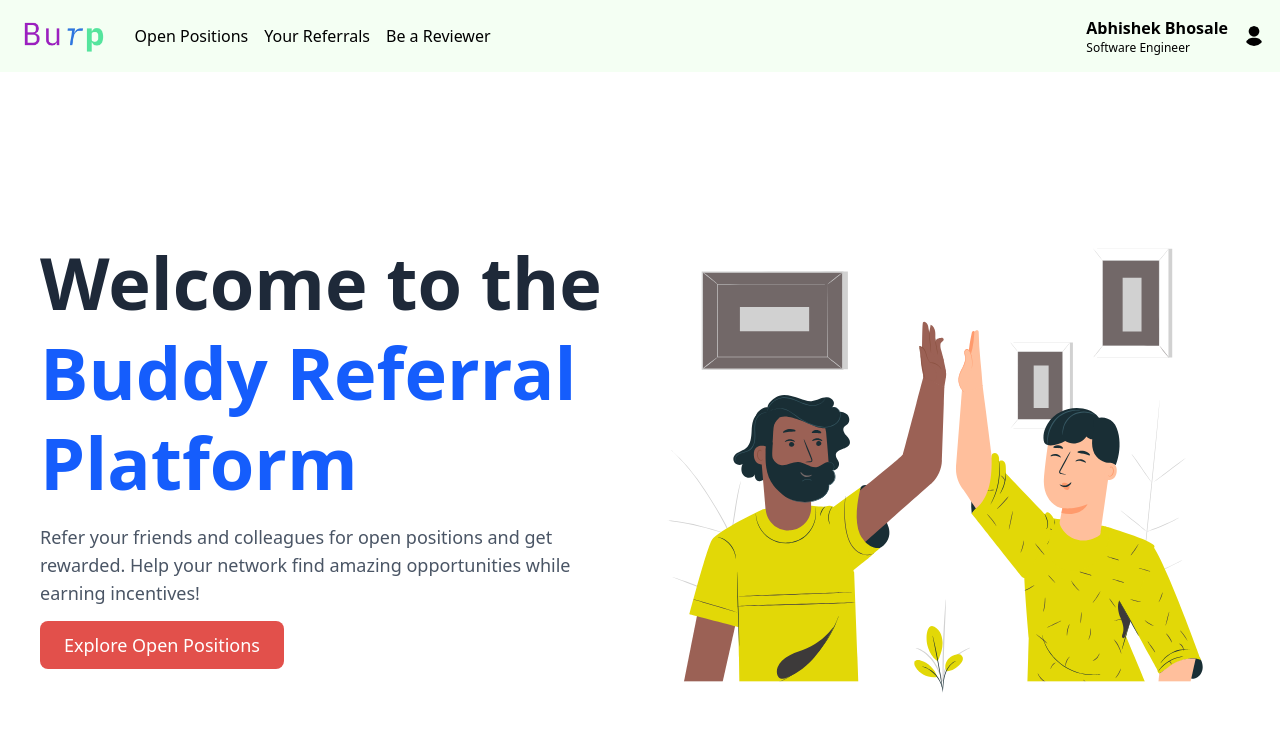
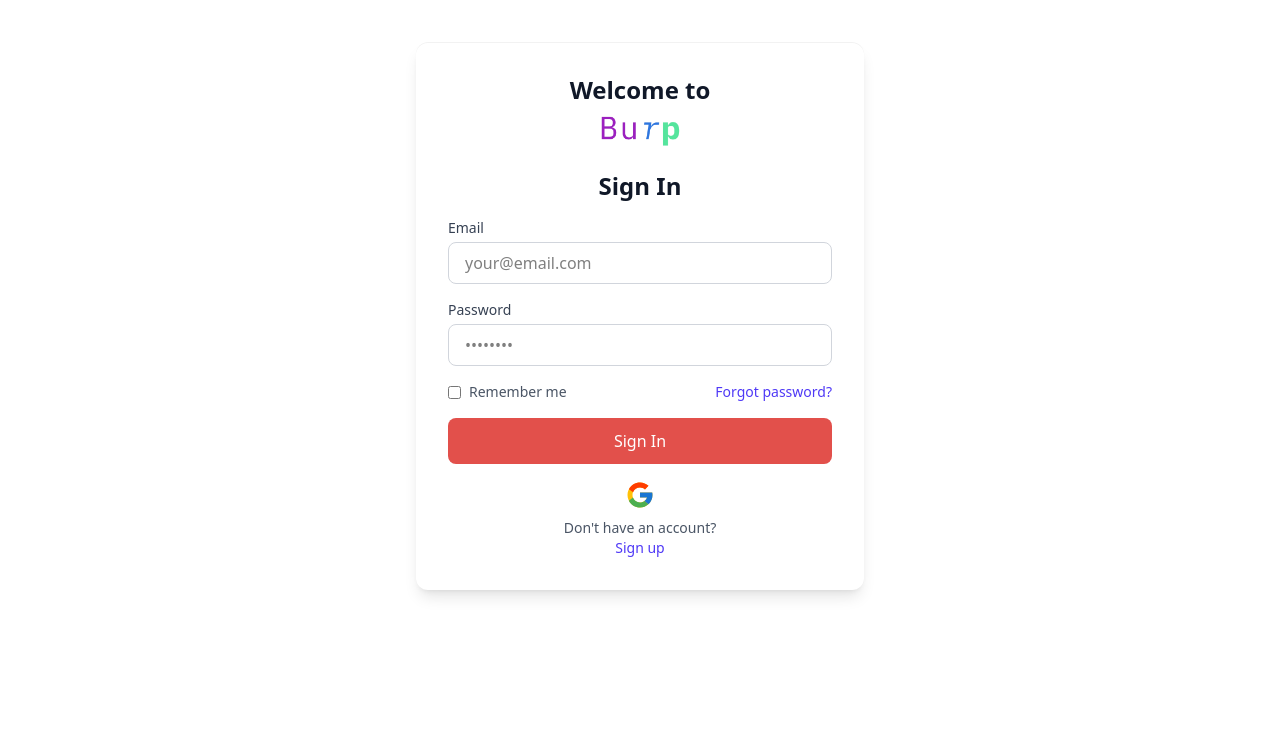
Before and after one commit to abhishek-bhosale-ksolves/burp-platform-frontend, a React (Vite) app: page / in a window 1280 px wide. Shown: the top 730 px of the page. Built offline with nearby package versions, Linux system fonts and the light colour scheme.

Commit message:
added login/registration

```diff
--- a/src/App.jsx
+++ b/src/App.jsx
@@ -8,6 +8,8 @@ import Hero from "./components/Hero";
 import RequestCard from "./components/RequestCard";
 import UsersTable from "./components/UsersTable";
 import AddPosition from "./components/AddPosition";
+import LoginForm from "./components/LoginForm";
+import SignUpForm from "./components/SignUp";
 
 const allPositions = [
   {
@@ -86,7 +88,6 @@ function App() {
     <div>
       {/* Hide Navbar on ErrorPage */}
       {[
-        "/",
         "/open-positions",
         "/your-referrals",
         "/be-reviewer",
@@ -94,11 +95,13 @@ function App() {
         "/requests",
         "/all-referrals",
         "/add-position",
+        "/home",
       ].includes(location.pathname) && <Navbar />}
 
       <div className="container mx-auto p-4">
         <Routes>
-          <Route path="/" element={<Hero />} />
+          <Route path="/home" element={<Hero />} />
+          <Route path="/" element={<LoginForm />} />
           <Route
             path="/open-positions"
             element={<CardsGrid allPositions={allPositions} />}
@@ -121,7 +124,9 @@ function App() {
             element={<ReferralTable candidates={candidates} />}
           />
           <Route path="/add-position" element={<AddPosition />} />
+          <Route path="/signup" element={<SignUpForm />} />
           <Route path="*" element={<ErrorPage />} />
+          <Route path="/login" element={<LoginForm />} />
         </Routes>
       </div>
     </div>
--- /dev/null
+++ b/src/components/LoginForm.jsx
@@ -0,0 +1,109 @@
+import Logo from "../assets/burp.png";
+import { FcGoogle } from "react-icons/fc";
+import { useNavigate } from "react-router-dom";
+
+function LoginForm() {
+  const navigate = useNavigate();
+
+  const handleSubmit = () => {
+    alert("Login submitted!");
+    navigate("/home");
+  };
+
+  const handleGoogleLogin = () => {
+    alert("Redirecting to Google login...");
+    navigate("/home");
+  };
+
+  const handleSignUp = () => {
+    alert("Redirecting to Sign Up...");
+    navigate("/signup");
+  };
+
+  return (
+    <div className="min-h-150 flex items-center justify-center p-4">
+      <div className="max-w-md w-full bg-white inset-shadow-2xs rounded-xl shadow-lg p-8">
+        <h2 className="text-2xl font-bold text-gray-900 text-center">
+          Welcome to
+        </h2>
+        <div className="flex justify-center mb-4">
+          <img src={Logo} alt="Logo" className="h-12" />
+        </div>
+        <h2 className="text-2xl font-bold text-gray-900 mb-4 text-center">
+          Sign In
+        </h2>
+
+        <form className="space-y-4">
+          <div>
+            <label className="block text-sm font-medium text-gray-700 mb-1">
+              Email
+            </label>
+            <input
+              type="email"
+              className="w-full px-4 py-2 border border-gray-300 rounded-lg focus:ring-2 focus:ring-indigo-500 focus:border-indigo-500 outline-none transition-all"
+              placeholder="your@email.com"
+            />
+          </div>
+
+          <div>
+            <label className="block text-sm font-medium text-gray-700 mb-1">
+              Password
+            </label>
+            <input
+              type="password"
+              className="w-full px-4 py-2 border border-gray-300 rounded-lg focus:ring-2 focus:ring-indigo-500 focus:border-indigo-500 outline-none transition-all"
+              placeholder="••••••••"
+            />
+          </div>
+
+          <div className="flex items-center justify-between">
+            <label className="flex items-center">
+              <input
+                type="checkbox"
+                className="rounded border-gray-300 text-indigo-600 focus:ring-indigo-500"
+              />
+              <span className="ml-2 text-sm text-gray-600">Remember me</span>
+            </label>
+            <a
+              href="#"
+              className="text-sm text-indigo-600 hover:text-indigo-500"
+            >
+              Forgot password?
+            </a>
+          </div>
+
+          <button
+            onClick={handleSubmit}
+            className="w-full bg-indigo-600 hover:bg-indigo-700 text-white font-medium py-2.5 rounded-lg transition-colors"
+          >
+            Sign In
+          </button>
+
+          <div className="flex justify-center text-3xl text-center ">
+            <a
+              onClick={handleGoogleLogin}
+              target="_blank"
+              rel="noopener noreferrer"
+            >
+              <FcGoogle />
+            </a>
+          </div>
+        </form>
+
+        <div className="mt-2 text-center text-sm text-gray-600">
+          Don't have an account?
+          <div>
+            <span
+              className="text-indigo-600 hover:text-indigo-500 font-medium cursor-pointer"
+              onClick={handleSignUp}
+            >
+              Sign up
+            </span>
+          </div>
+        </div>
+      </div>
+    </div>
+  );
+}
+
+export default LoginForm;
--- /dev/null
+++ b/src/components/SignUp.jsx
@@ -0,0 +1,85 @@
+import React from "react";
+import { useNavigate } from "react-router-dom";
+import Logo from "../assets/burp.png";
+
+const SignUpForm = ({ onClose }) => {
+  const navigate = useNavigate();
+
+  const handleSubmit = (event) => {
+    event.preventDefault();
+    alert("Sign-up successful!");
+    navigate("/login");
+  };
+
+  return (
+    <div className="min-h-150 flex items-center justify-center p-4">
+      <div className="max-w-md w-full bg-white inset-shadow-2xs rounded-xl shadow-lg p-8">
+        <h2 className="text-2xl font-bold text-gray-900 text-center">
+          Welcome to
+        </h2>
+        <div className="flex justify-center mb-4">
+          <img src={Logo} alt="Logo" className="h-12" />
+        </div>
+        <h2 className="text-2xl font-bold text-gray-900 mb-4 text-center">
+          Sign Up
+        </h2>
+
+        <form className="space-y-4">
+          <div>
+            <label className="block text-sm font-medium text-gray-700 mb-1">
+              Full Name
+            </label>
+            <input
+              type="text"
+              className="w-full px-4 py-2 border border-gray-300 rounded-lg focus:ring-2 focus:ring-indigo-500 focus:border-indigo-500 outline-none transition-all"
+              placeholder="Your Name"
+            />
+          </div>
+
+          <div>
+            <label className="block text-sm font-medium text-gray-700 mb-1">
+              Email
+            </label>
+            <input
+              type="email"
+              className="w-full px-4 py-2 border border-gray-300 rounded-lg focus:ring-2 focus:ring-indigo-500 focus:border-indigo-500 outline-none transition-all"
+              placeholder="your@email.com"
+            />
+          </div>
+
+          <div>
+            <label className="block text-sm font-medium text-gray-700 mb-1">
+              Password
+            </label>
+            <input
+              type="password"
+              className="w-full px-4 py-2 border border-gray-300 rounded-lg focus:ring-2 focus:ring-indigo-500 focus:border-indigo-500 outline-none transition-all"
+              placeholder="••••••••"
+            />
+          </div>
+
+          <button
+            onClick={handleSubmit}
+            className="w-full bg-indigo-600 hover:bg-indigo-700 text-white font-medium py-2.5 rounded-lg transition-colors"
+          >
+            Sign Up
+          </button>
+        </form>
+
+        <div className="mt-6 text-center text-sm text-gray-600">
+          Already have an account?
+          <div>
+            <span
+              className="text-indigo-600 hover:text-indigo-500 font-medium cursor-pointer"
+              onClick={handleSubmit}
+            >
+              Login
+            </span>
+          </div>
+        </div>
+      </div>
+    </div>
+  );
+};
+
+export default SignUpForm;
```
